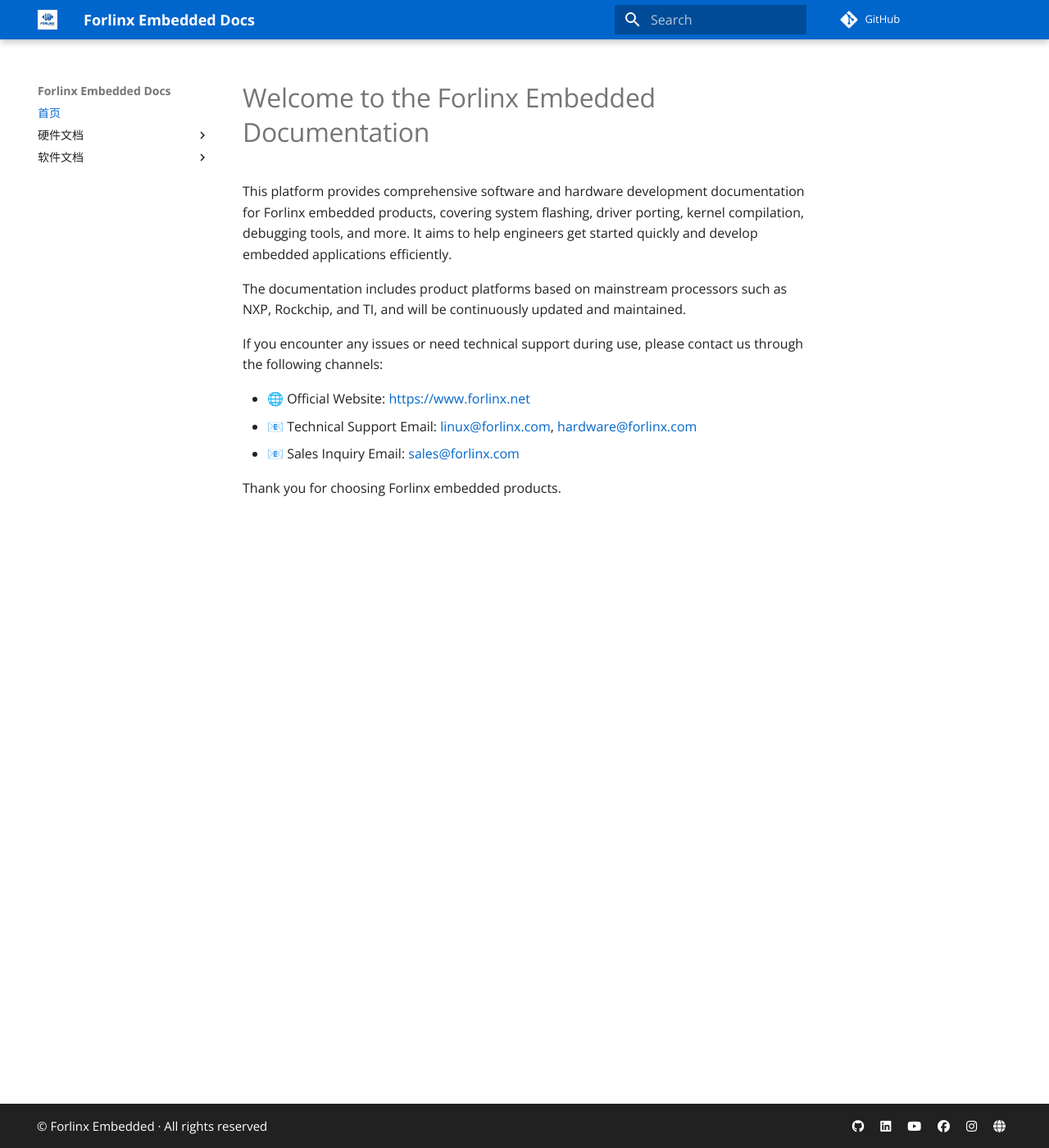
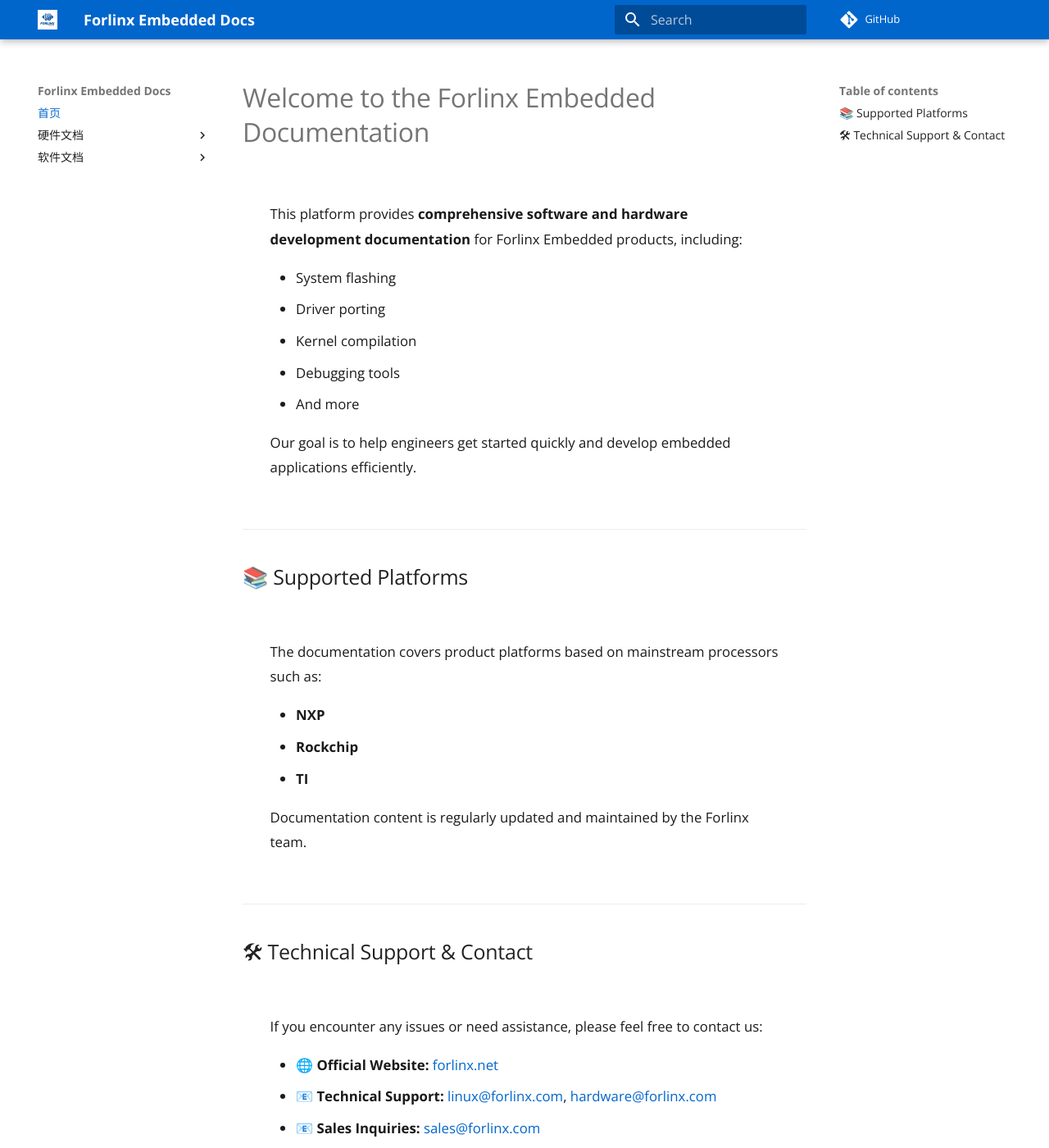
Before and after one commit to ForlinxEmbedded/doc-bsp-forlinx, an MkDocs documentation site: the page built from docs/index.md, in a window 1280 px wide and 1400 px high. Shown: the whole window at 82% size. Built offline with MkDocs 1.6.1 and Material for MkDocs 9.7.7, drawn with Linux system fonts in a browser that asks for light colours; comment, search, counter and statistics services are not loaded; some of the changed text lies outside the part shown.

Commit message:
Auto update

```diff
--- a/docs/index.md
+++ b/docs/index.md
@@ -1,13 +1,60 @@
 # Welcome to the Forlinx Embedded Documentation
 
-This platform provides comprehensive software and hardware development documentation for Forlinx embedded products, covering system flashing, driver porting, kernel compilation, debugging tools, and more. It aims to help engineers get started quickly and develop embedded applications efficiently.
+<div class="info-box">
 
-The documentation includes product platforms based on mainstream processors such as NXP, Rockchip, and TI, and will be continuously updated and maintained.
+This platform provides <strong>comprehensive software and hardware development documentation</strong> for Forlinx Embedded products, including:
 
-If you encounter any issues or need technical support during use, please contact us through the following channels:
+<ul>
+  <li>System flashing</li>
+  <li>Driver porting</li>
+  <li>Kernel compilation</li>
+  <li>Debugging tools</li>
+  <li>And more</li>
+</ul>
 
-- 🌐 Official Website: [https://www.forlinx.net](https://www.forlinx.net)
-- 📧 Technical Support Email: [linux@forlinx.com](mailto:linux@forlinx.com), [hardware@forlinx.com](mailto:hardware@forlinx.com)
-- 📧 Sales Inquiry Email: [sales@forlinx.com](mailto:sales@forlinx.com)
+Our goal is to help engineers get started quickly and develop embedded applications efficiently.
 
-Thank you for choosing Forlinx embedded products.
+</div>
+
+---
+
+## 📚 Supported Platforms
+
+<div class="info-box">
+
+The documentation covers product platforms based on mainstream processors such as:
+
+<ul>
+  <li><strong>NXP</strong></li>
+  <li><strong>Rockchip</strong></li>
+  <li><strong>TI</strong></li>
+</ul>
+
+Documentation content is regularly updated and maintained by the Forlinx team.
+
+</div>
+
+---
+
+## 🛠 Technical Support & Contact
+
+<div class="info-box">
+
+If you encounter any issues or need assistance, please feel free to contact us:
+
+<ul>
+  <li>🌐 <strong>Official Website:</strong> <a href="https://www.forlinx.net">forlinx.net</a></li>
+  <li>📧 <strong>Technical Support:</strong> <a href="mailto:linux@forlinx.com">linux@forlinx.com</a>, <a href="mailto:hardware@forlinx.com">hardware@forlinx.com</a></li>
+  <li>📧 <strong>Sales Inquiries:</strong> <a href="mailto:sales@forlinx.com">sales@forlinx.com</a></li>
+</ul>
+
+</div>
+
+---
+
+<div class="center-text">
+
+<strong>Thank you for choosing Forlinx Embedded products.</strong><br>
+We are committed to supporting your development journey.
+
+</div>
--- a/docs/stylesheets/overrides.css
+++ b/docs/stylesheets/overrides.css
@@ -2,9 +2,48 @@
 /* Forlinx 风格配色覆盖 */
 
 :root {
-  --md-primary-fg-color:        #0066cc;
+  --md-primary-fg-color:        #0066CC;
   --md-primary-fg-color--light: #4da6ff;
   --md-primary-fg-color--dark:  #003366;
 
   --md-accent-fg-color:         #0066cc;
 }
+
+
+
+/* 统一蓝色信息块样式 */
+.info-box {
+  background-color: #ffffff;         /* 柔和蓝色背景 */
+  padding: 1.5em 2em;
+  margin: 2em 0;
+  border-radius: 6px;
+  line-height: 1.8;
+  font-size: 1.05em;
+  color: #1a1a1a;
+}
+
+/* 居中文本块（用于结尾感谢语） */
+.center-text {
+  text-align: center;
+  font-weight: bold;
+}
+
+/* 一级/二级标题间距增强 */
+h1, h2 {
+  margin-top: 2em;
+  margin-bottom: 1em;
+}
+
+/* 链接颜色统一为蓝色调 */
+.md-content a {
+  color: #0066CC;
+  text-decoration: none;
+}
+.md-content a:hover {
+  text-decoration: underline;
+}
+
+/* 列表项间距增加 */
+ul li {
+  margin-bottom: 0.4em;
+}
```
